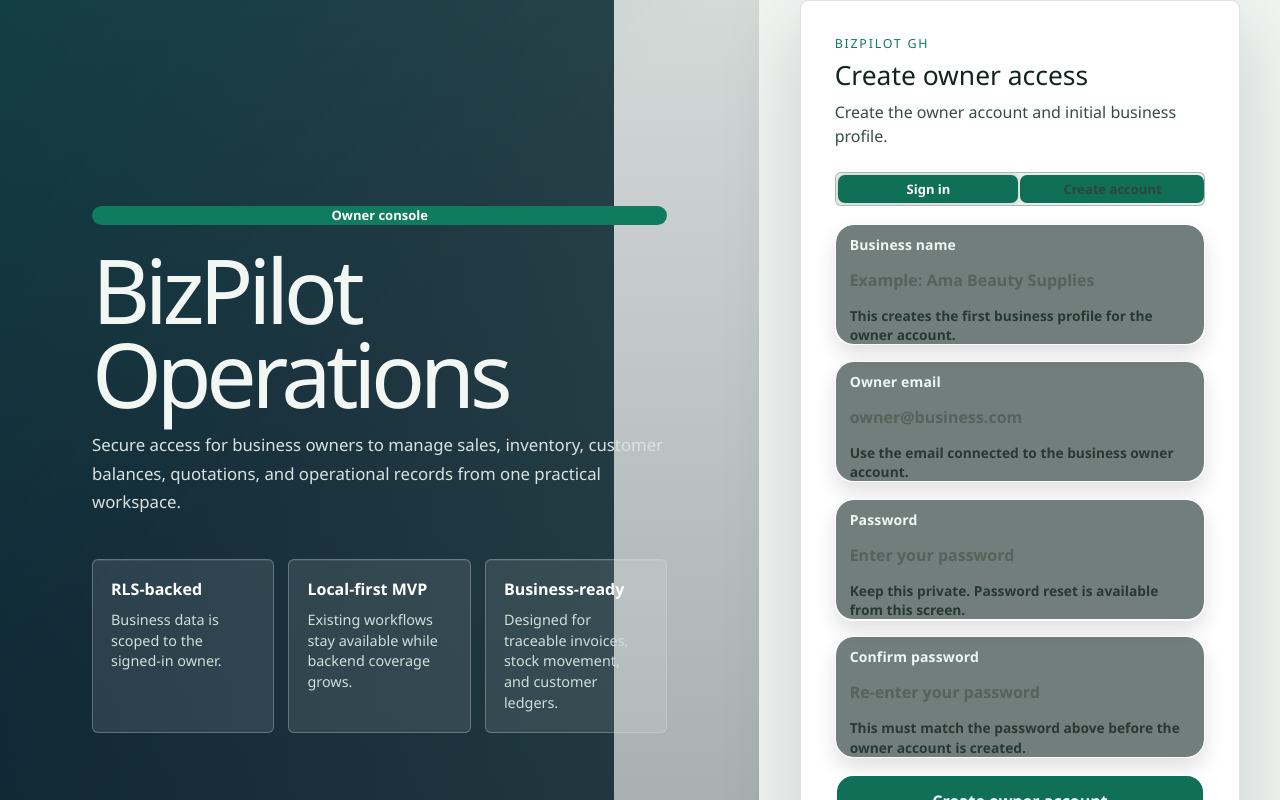
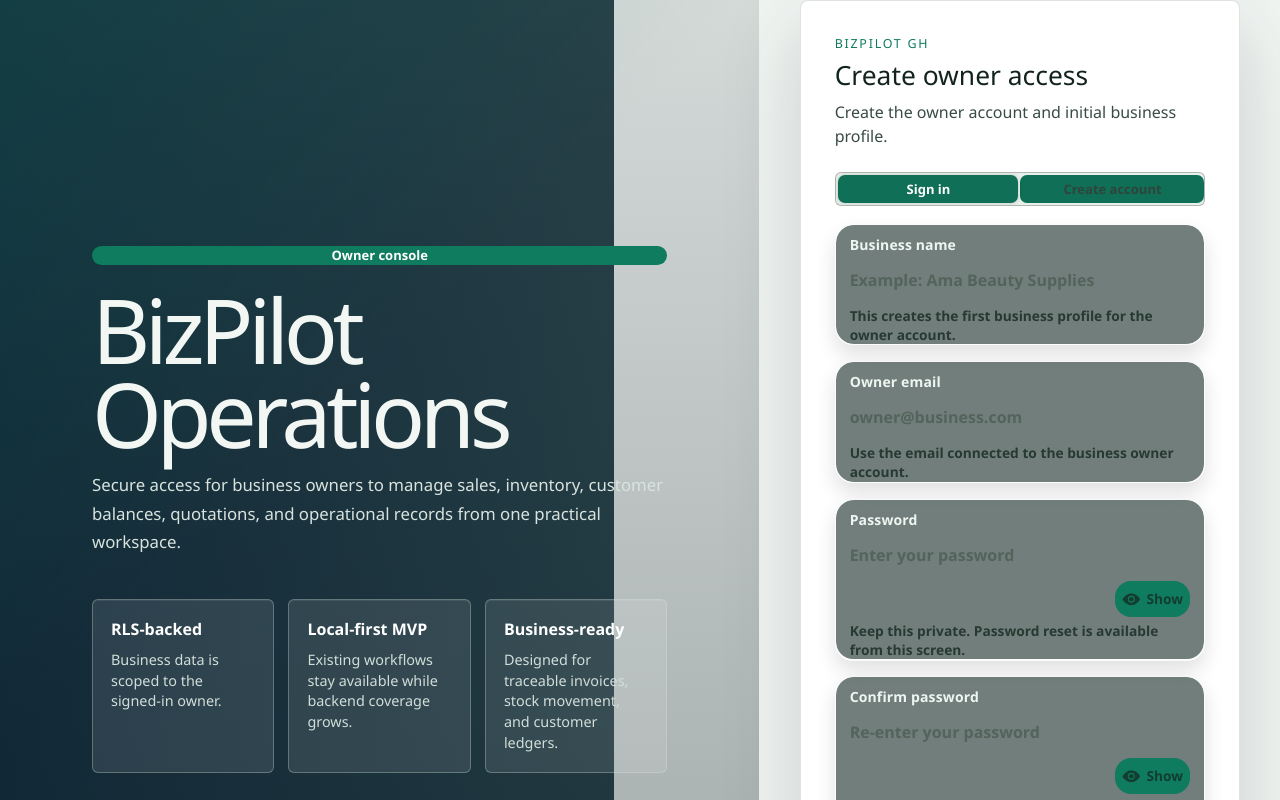
Before and after one commit to mbambajnr/bizpilot-gh-ionic-, a React (Vite) app: page / in a window 1280 px wide. Both pictures are taken after a click on the element "Create account". Built offline with nearby package versions, Linux system fonts and the light colour scheme; no server answers.

Commit message:
Add password visibility toggles

```diff
--- a/src/pages/AuthPage.tsx
+++ b/src/pages/AuthPage.tsx
@@ -2,6 +2,7 @@ import {
   IonBadge,
   IonButton,
   IonContent,
+  IonIcon,
   IonInput,
   IonItem,
   IonLabel,
@@ -11,6 +12,7 @@ import {
   IonSpinner,
   IonText,
 } from '@ionic/react';
+import { eye, eyeOff } from 'ionicons/icons';
 import { FormEvent, useState } from 'react';
 
 import { useAuth } from '../context/AuthContext';
@@ -28,6 +30,8 @@ const AuthPage: React.FC = () => {
   const [formMessage, setFormMessage] = useState('');
   const [isSubmitting, setIsSubmitting] = useState(false);
   const [focusedField, setFocusedField] = useState<AuthField | null>(null);
+  const [showPassword, setShowPassword] = useState(false);
+  const [showConfirmPassword, setShowConfirmPassword] = useState(false);
 
   const isSignUp = mode === 'sign-up';
 
@@ -167,7 +171,7 @@ const AuthPage: React.FC = () => {
               <IonItem lines="none" className="app-item auth-item" aria-labelledby="owner-password-label">
                 <IonLabel id="owner-password-label" position="stacked">Password</IonLabel>
                 <IonInput
-                  type="password"
+                  type={showPassword ? 'text' : 'password'}
                   value={password}
                   autocomplete={isSignUp ? 'new-password' : 'current-password'}
                   aria-describedby="owner-password-help"
@@ -176,6 +180,16 @@ const AuthPage: React.FC = () => {
                   onIonBlur={() => setFocusedField(null)}
                   onIonInput={(event) => setPassword(event.detail.value ?? '')}
                 />
+                <IonButton
+                  className="auth-password-toggle"
+                  fill="clear"
+                  type="button"
+                  aria-label={showPassword ? 'Hide password' : 'Show password'}
+                  onClick={() => setShowPassword((current) => !current)}
+                >
+                  <IonIcon aria-hidden="true" icon={showPassword ? eyeOff : eye} />
+                  {showPassword ? 'Hide' : 'Show'}
+                </IonButton>
                 {focusedField !== 'password' ? (
                   <p id="owner-password-help" className="auth-field-help">
                     Keep this private. Password reset is available from this screen.
@@ -187,7 +201,7 @@ const AuthPage: React.FC = () => {
                 <IonItem lines="none" className="app-item auth-item" aria-labelledby="confirm-password-label">
                   <IonLabel id="confirm-password-label" position="stacked">Confirm password</IonLabel>
                   <IonInput
-                    type="password"
+                    type={showConfirmPassword ? 'text' : 'password'}
                     value={confirmPassword}
                     autocomplete="new-password"
                     aria-describedby="confirm-password-help"
@@ -196,6 +210,16 @@ const AuthPage: React.FC = () => {
                     onIonBlur={() => setFocusedField(null)}
                     onIonInput={(event) => setConfirmPassword(event.detail.value ?? '')}
                   />
+                  <IonButton
+                    className="auth-password-toggle"
+                    fill="clear"
+                    type="button"
+                    aria-label={showConfirmPassword ? 'Hide confirm password' : 'Show confirm password'}
+                    onClick={() => setShowConfirmPassword((current) => !current)}
+                  >
+                    <IonIcon aria-hidden="true" icon={showConfirmPassword ? eyeOff : eye} />
+                    {showConfirmPassword ? 'Hide' : 'Show'}
+                  </IonButton>
                   {focusedField !== 'confirmPassword' ? (
                     <p id="confirm-password-help" className="auth-field-help">
                       This must match the password above before the owner account is created.
--- a/src/theme/app.css
+++ b/src/theme/app.css
@@ -174,6 +174,19 @@
   font-weight: 800;
   text-decoration: underline;
   text-underline-offset: 4px;
+}
+
+.auth-password-toggle {
+  --color: #123d31;
+  align-self: flex-end;
+  min-height: 36px;
+  margin: 4px 0 0;
+  font-size: 0.86rem;
+  font-weight: 800;
+}
+
+.auth-password-toggle ion-icon {
+  margin-right: 6px;
 }
 
 .auth-panel ion-button::part(native):focus-visible,
```
